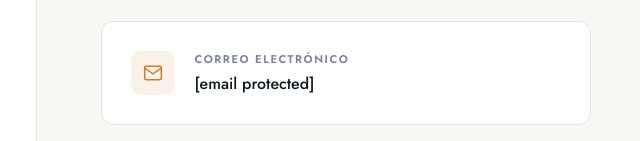
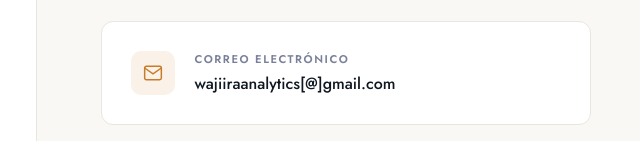
Before and after one commit to romu545/wajiira-analytics, a plain HTML site: page contacto.html in a window 1280 px wide. Shown: the part 659-800 px from the top of the page, 625-1265 px from the left. Drawn offline with Linux system fonts and the light colour scheme.

Commit message:
Change email address in contacto.html
Updated the email address displayed on the contact page.

```diff
--- a/contacto.html
+++ b/contacto.html
@@ -133,9 +133,9 @@
         <svg width="20" height="20" viewBox="0 0 24 24" fill="none" stroke="#c87c2a" stroke-width="1.8" stroke-linecap="round"><path d="M4 4h16c1.1 0 2 .9 2 2v12c0 1.1-.9 2-2 2H4c-1.1 0-2-.9-2-2V6c0-1.1.9-2 2-2z"/><polyline points="22,6 12,13 2,6"/></svg>
       </div>
       <div>
-        <div class="info-label">Correo electrónico</div>
-        <span class="info-value"><span class="__cf_email__" data-cfemail="ff889e9596968d9e9e919e93868b969c8cbf98929e9693d19c9092">[email&#160;protected]</span></span>
-      </div>
+  <div class="info-label">Correo electrónico</div>
+  <span class="info-value">wajiiraanalytics[@]gmail.com</span>
+</div>
     </a>
 
     <div class="info-card">
```
